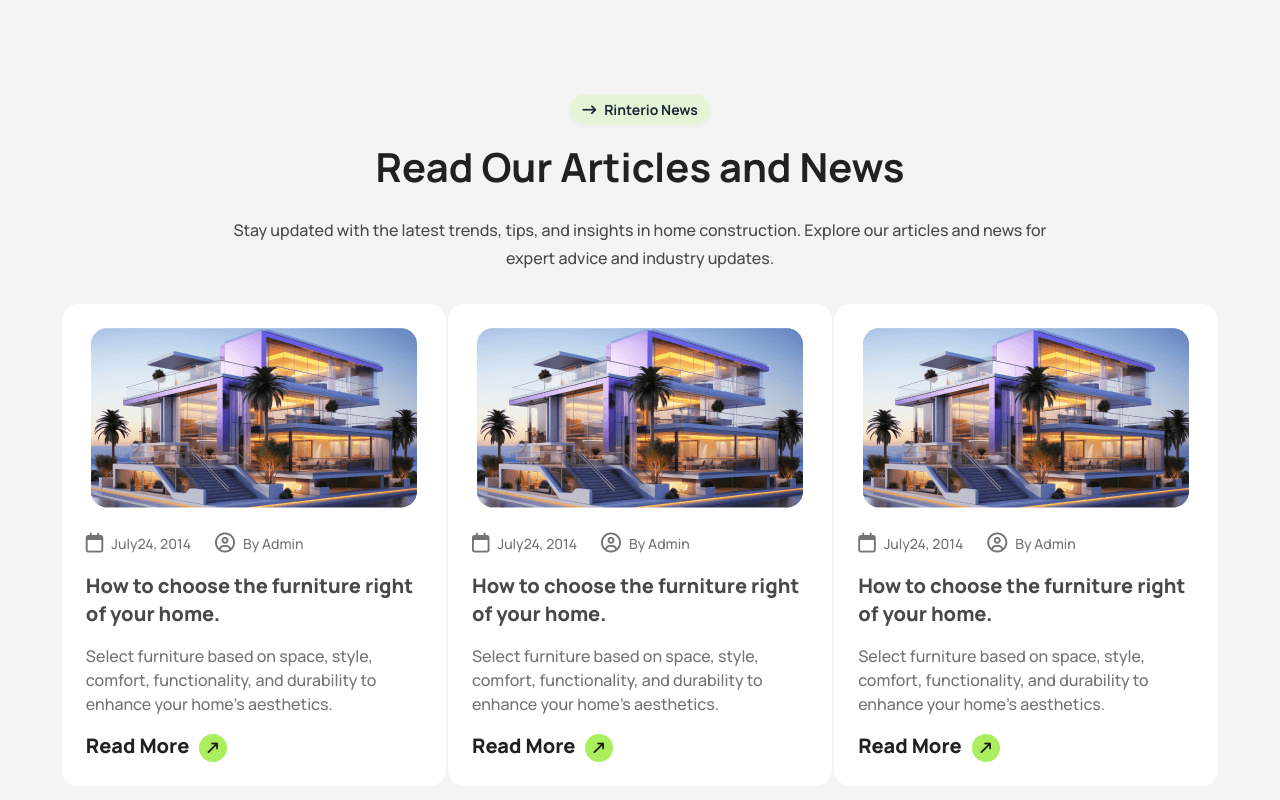
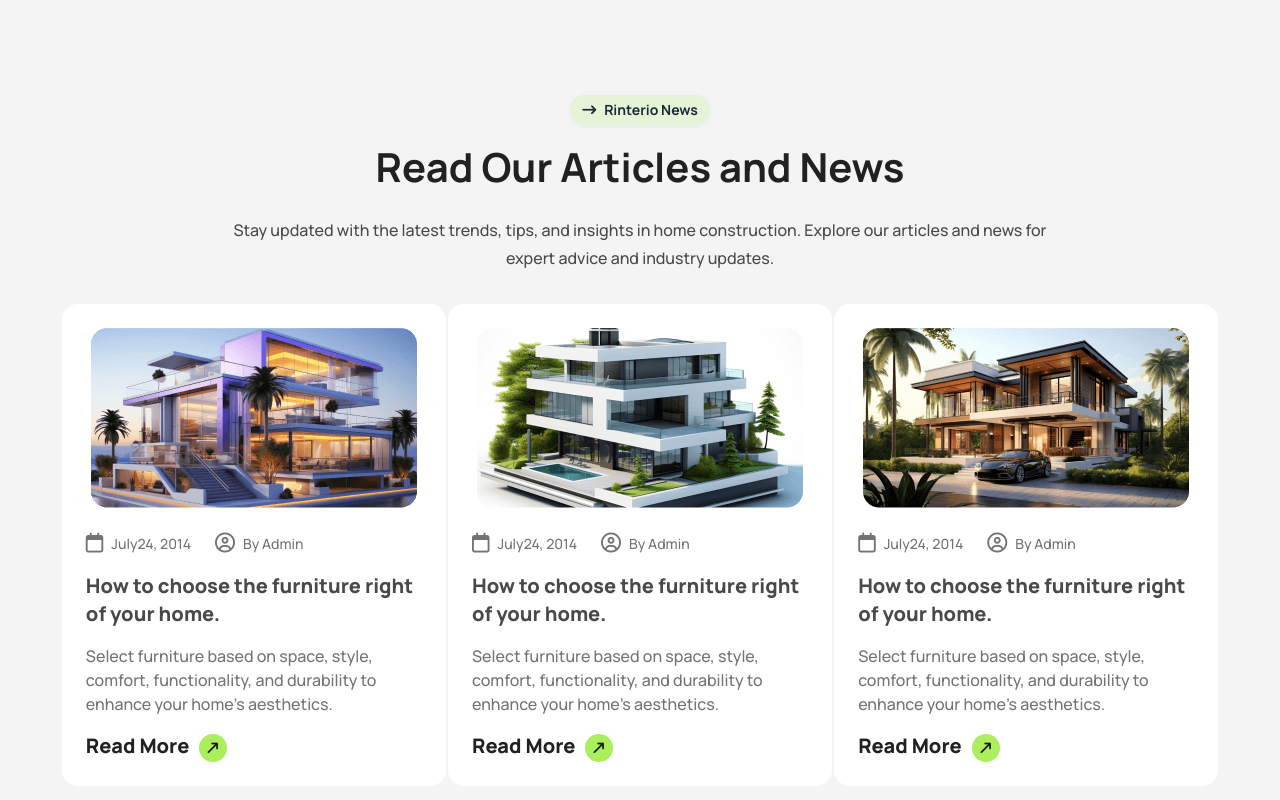
Before and after one commit to rubayedhasan/rinterio_make-your-dream-house, a plain HTML site: page index.html in a window 1280 px wide. Shown: the part 3631-4431 px from the top of the page. Drawn offline with nearby package versions, Linux system fonts and the light colour scheme.

Commit message:
change 2 & 3 no cards image

```diff
--- a/index.html
+++ b/index.html
@@ -813,7 +813,7 @@
           >
             <figure class="flex items-center justify-center">
               <img
-                src="./images/article1.png"
+                src="./images/article2.png"
                 alt="theme image"
                 class="w-full object-scale-down"
               />
@@ -880,7 +880,7 @@
           >
             <figure class="flex items-center justify-center">
               <img
-                src="./images/article1.png"
+                src="./images/article3.png"
                 alt="theme image"
                 class="w-full object-scale-down"
               />
```
